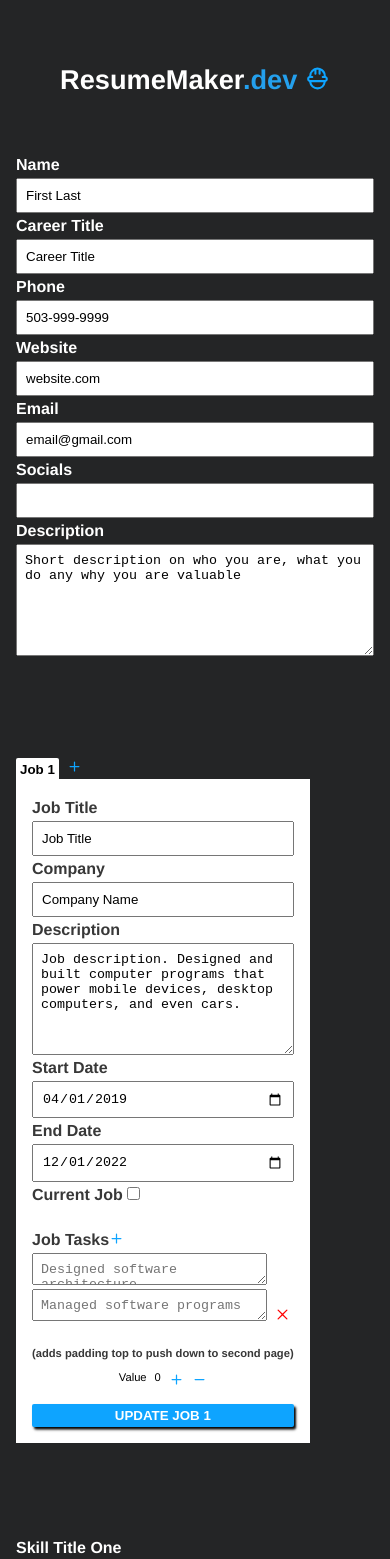
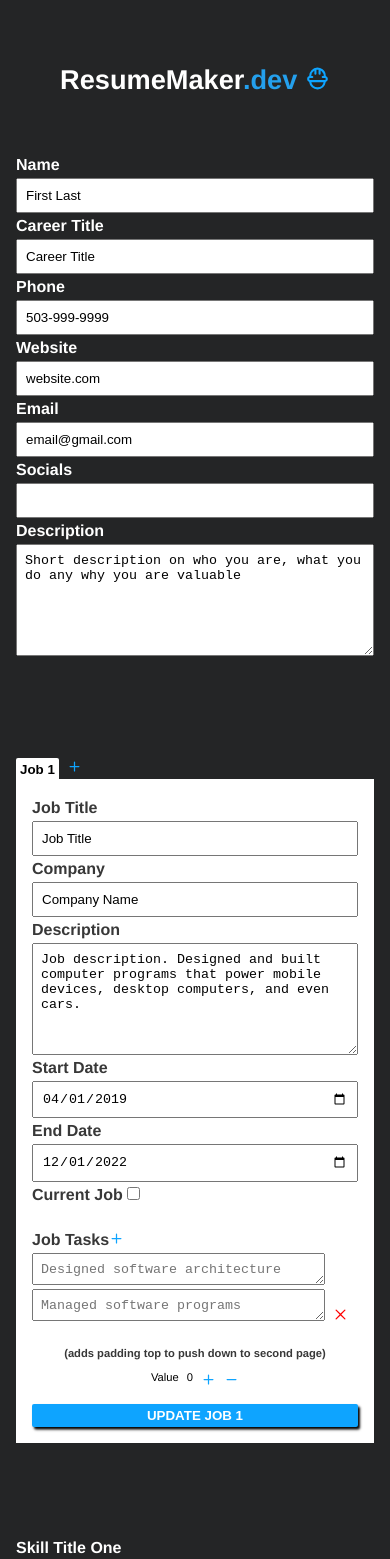
Before and after one commit to ChimentiMatt/Resume_Builder, a React (Create React App) app: page / in a window 390 px wide. Shown: the top 1559 px of the page. Built offline with nearby package versions, Linux system fonts and the light colour scheme.

Commit message:
mobile size adjustment on forms

```diff
--- a/src/components/Home.jsx
+++ b/src/components/Home.jsx
@@ -221,7 +221,7 @@
                 <br/>
 
                 <div id='jobs-container'>
-                    <div>
+                    <div id='jobs-length'>
                         <div id='tabs-container'>
                             {jobs.map((job,id) => (
                                 <div key={id} >
--- a/src/styles/home.css
+++ b/src/styles/home.css
@@ -165,7 +165,6 @@
 }
 
 .job-items{
-    /* display: flex; */
     margin-left: 1.5rem;
 }
 
--- a/src/styles/index.css
+++ b/src/styles/index.css
@@ -34,6 +34,9 @@
   cursor: auto;
 }
 
+/* Scroll-Bars ---------------------------------- */
+
+
 /* width */
 ::-webkit-scrollbar {
   width: 10px;
@@ -55,6 +58,12 @@
   cursor: pointer;
 }
 
+
+/* Desktop Specific CSS ---------------------------- */
+
+.mobile-show{
+  display: none;
+}
 
 #no-mobile{
   display: none;
@@ -81,10 +90,7 @@
   display: none;
 }
 
-.mobile-show{
-  display: none;
-}
-
+/* Mobile CSS ------------------------------------------ */
 
 @media only screen and (max-width: 800px) {
   /* #no-mobile{
@@ -133,15 +139,12 @@
   }
 
   #primary-info-forms-container{
-    /* display: flex;
-    justify-content: center; */
     margin-bottom: 2rem;
     margin-top: -3rem;
     padding: 1rem;
   }
 
   #primary-info-forms{
-    /* width: 15rem; */
   }
 
   #tabs-container{
@@ -149,19 +152,21 @@
   }
 
   #education-tab0{
-    /* margin-top: 4rem */
+
   }
 
   #jobs-container{
     display: flex;
-    /* justify-content: center; */
     padding: 1rem;
     position: relative;
     z-index: 2;
+
   }
 
+  #jobs-length{
+    width: 100%;
+  }
   .tab-content{
-    /* width: 1rem; */
   }
 
   .forms-jobs{
@@ -213,6 +218,7 @@
   }
 
   #right-forms{
+    width: 100%;
 
   }
 
```
